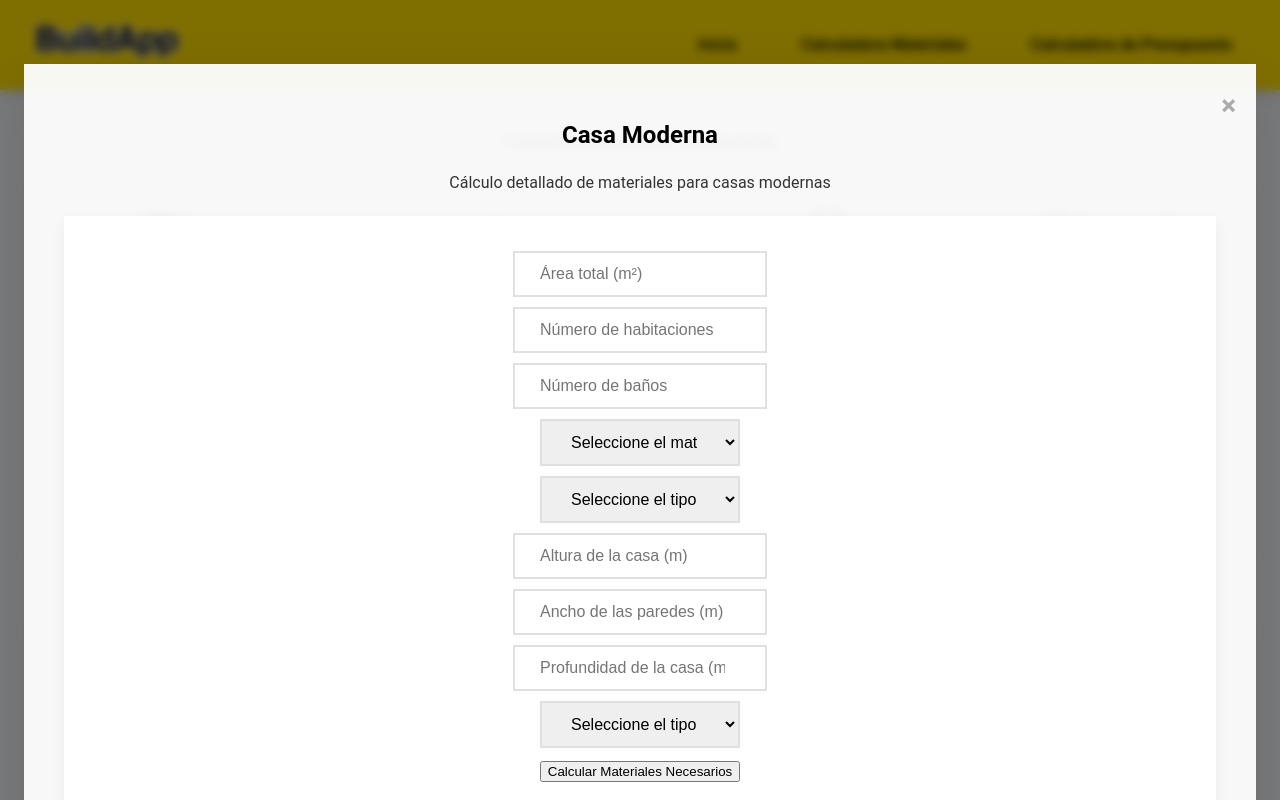
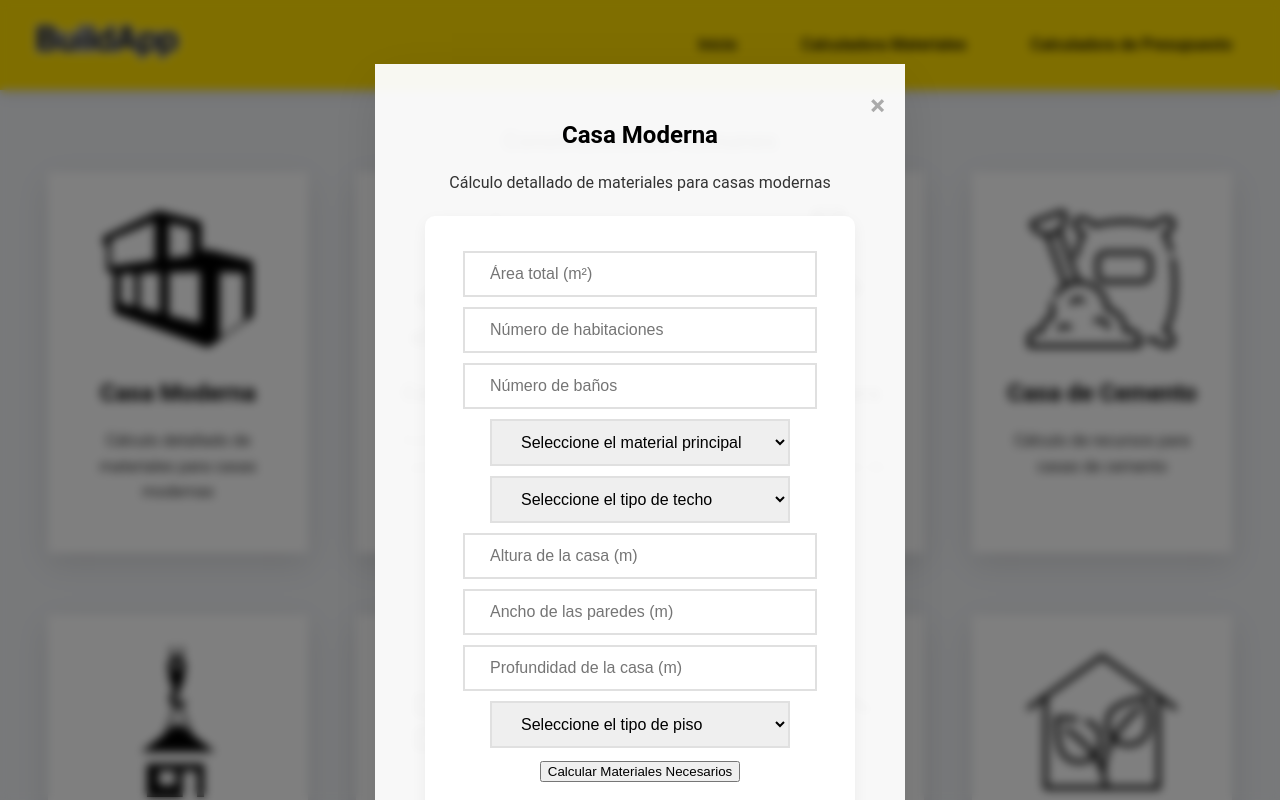
Before and after one commit to Dicip/buildapp, a plain HTML site: page calculadora.html in a window 1280 px wide. Both pictures are taken after a click on the element 178 px from the left and 362 px from the top of the page. Shown: the top 800 px of the page. Drawn offline with Linux system fonts and the light colour scheme.

Commit message:
Version 13

```diff
--- a/calculadora.html
+++ b/calculadora.html
@@ -5,7 +5,7 @@
     <meta charset="UTF-8">
     <meta name="viewport" content="width=device-width, initial-scale=1.0">
     <title>BuildApp - Calculadora de Materiales de Construcción</title>
-    <link rel="stylesheet" href="/style.css">
+    <link rel="stylesheet" href="style.css">
 </head>
 
 <body class="body">
--- a/style.css
+++ b/style.css
@@ -234,7 +234,7 @@ h2{
   margin: 5% auto;
   padding: 40px;
   border: none;
-  width: 90%;
+  width: 450px;
   box-shadow: 0 15px 50px rgba(0,0,0,0.1);
   position: relative;
   animation: modalFadeIn 0.5s;
@@ -265,6 +265,14 @@ h2{
   # Calculator Styles
 \*------------------------------------*/
 
+.calculator {
+    background-color: black;
+    color: white;
+    padding: 20px;
+    border-radius: 10px;
+    margin: 10px;
+}
+
 #calculatorContainer {
     background-color: white;
     padding: 25px;
@@ -277,7 +285,7 @@ h2{
     /*
     Estilos de inputs
     */
-    width: 200px;
+    width: 300px;
     padding: 12px 25px;
   margin: 10px auto;
   display: block;
```
